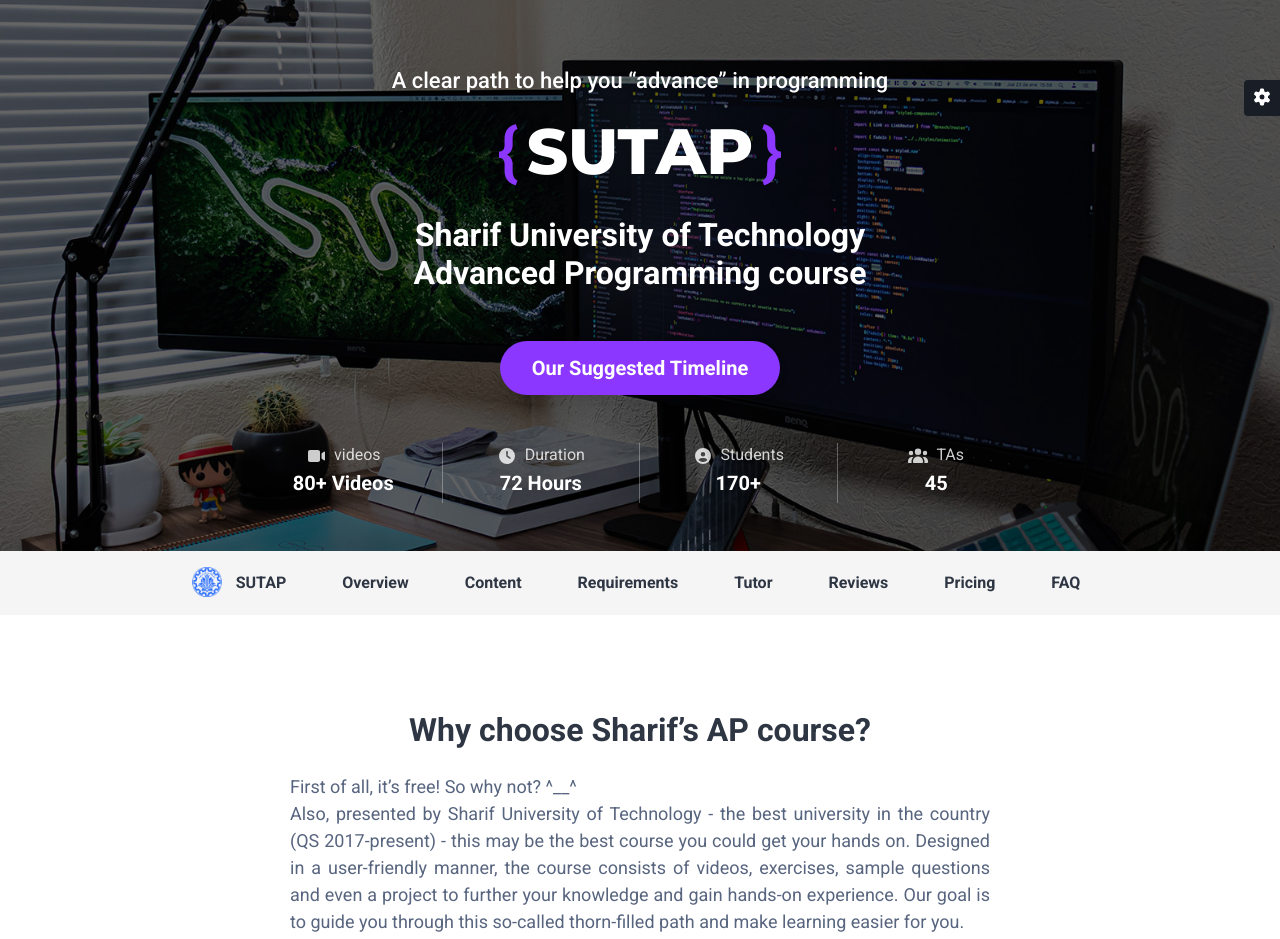
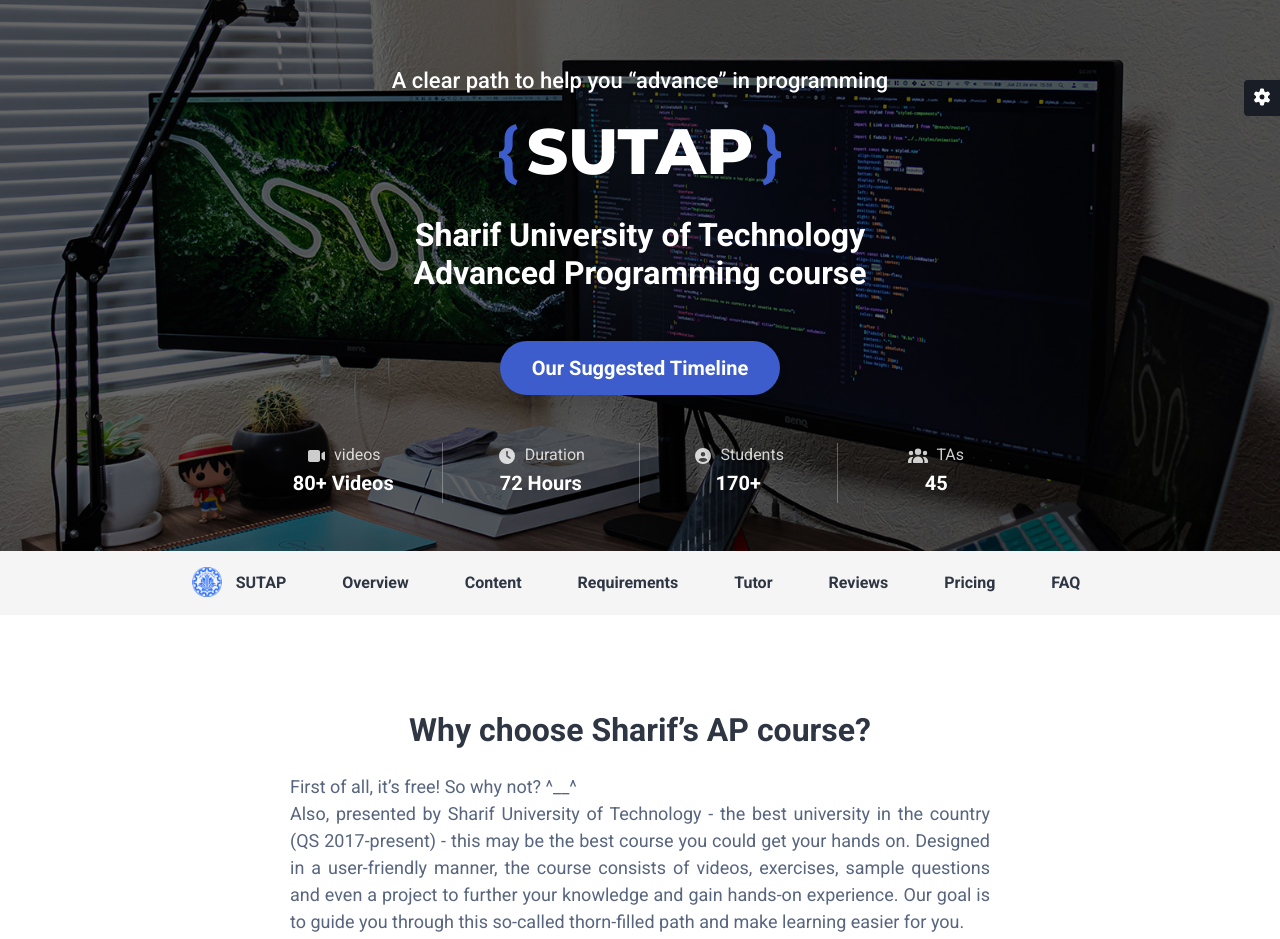
Before and after one commit to AdvProg2020/AdvProg2020.github.io, a Jekyll site: the page built from index.html, in a window 1280 px wide. Shown: the top 939 px of the page. Built offline with Jekyll 4.4.1, drawn with Linux system fonts in a browser that asks for light colours; nearby versions of some CDN libraries; library files that are not in the unit come from our copies.

Commit message:
change default theme

```diff
--- a/_layouts/single.html
+++ b/_layouts/single.html
@@ -21,7 +21,7 @@
 	<script defer src="assets/fontawesome/js/all.min.js"></script>
 
 	<!-- Theme CSS -->
-	<link id="theme-style" rel="stylesheet" href="assets/css/theme-1.css">
+	<link id="theme-style" rel="stylesheet" href="assets/css/theme-10.css">
 
 
 	<style>
@@ -1388,7 +1388,7 @@
 	<!--//modal-->
 
 	<!-- *****CONFIGURE STYLE (REMOVE ON YOUR PRODUCTION SITE)****** -->
-	<div id="config-panel" class="config-panel d-none d-lg-block">
+	<div id="config-panel" class="config-panel d-none d-lg-block" style="display:none;">
 		<div class="panel-inner">
 			<a id="config-trigger" class="config-trigger config-panel-hide text-center" href="#"><i
 					class="fas fa-cog mx-auto" data-fa-transform="down-6"></i></a>
```
